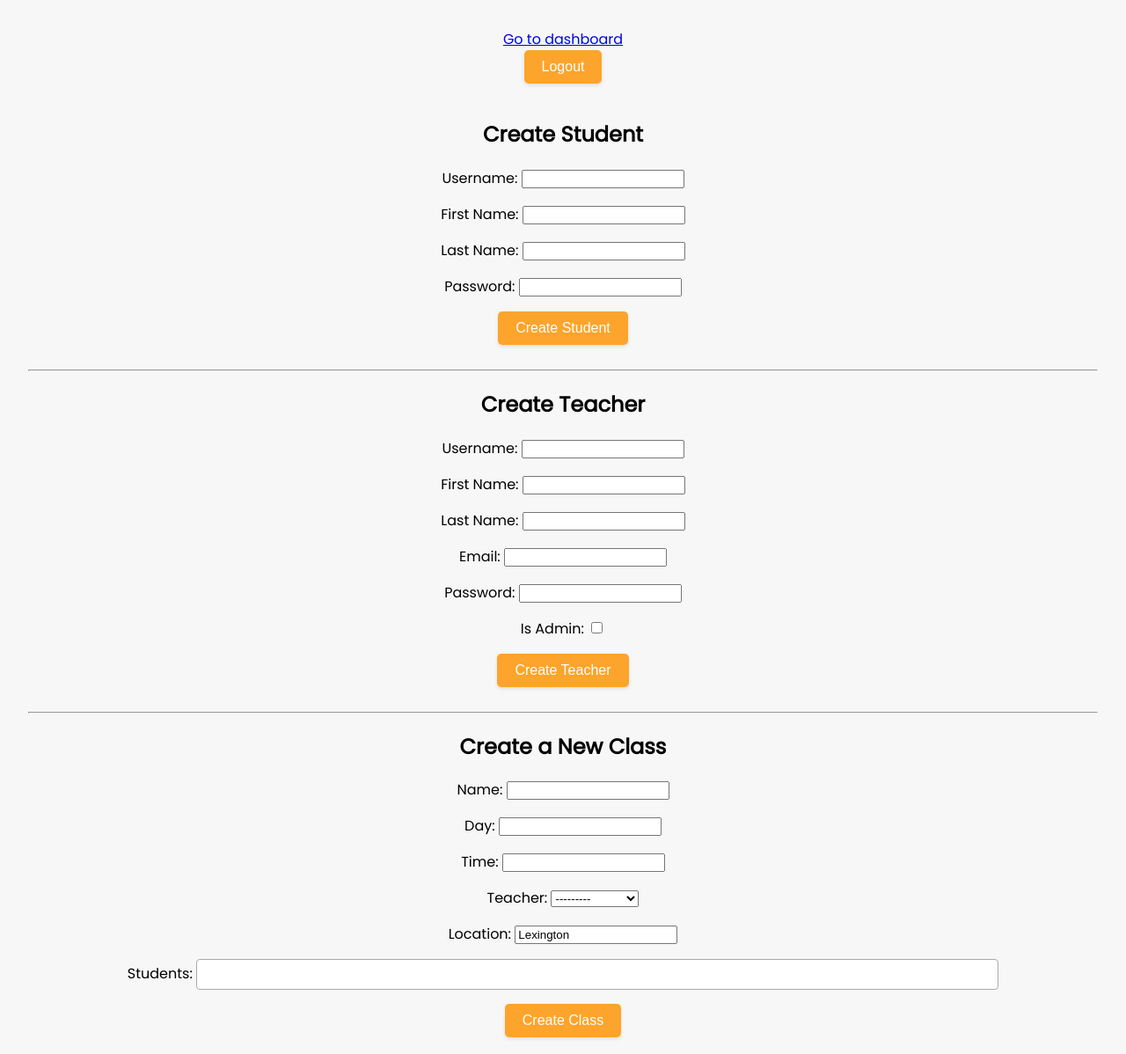
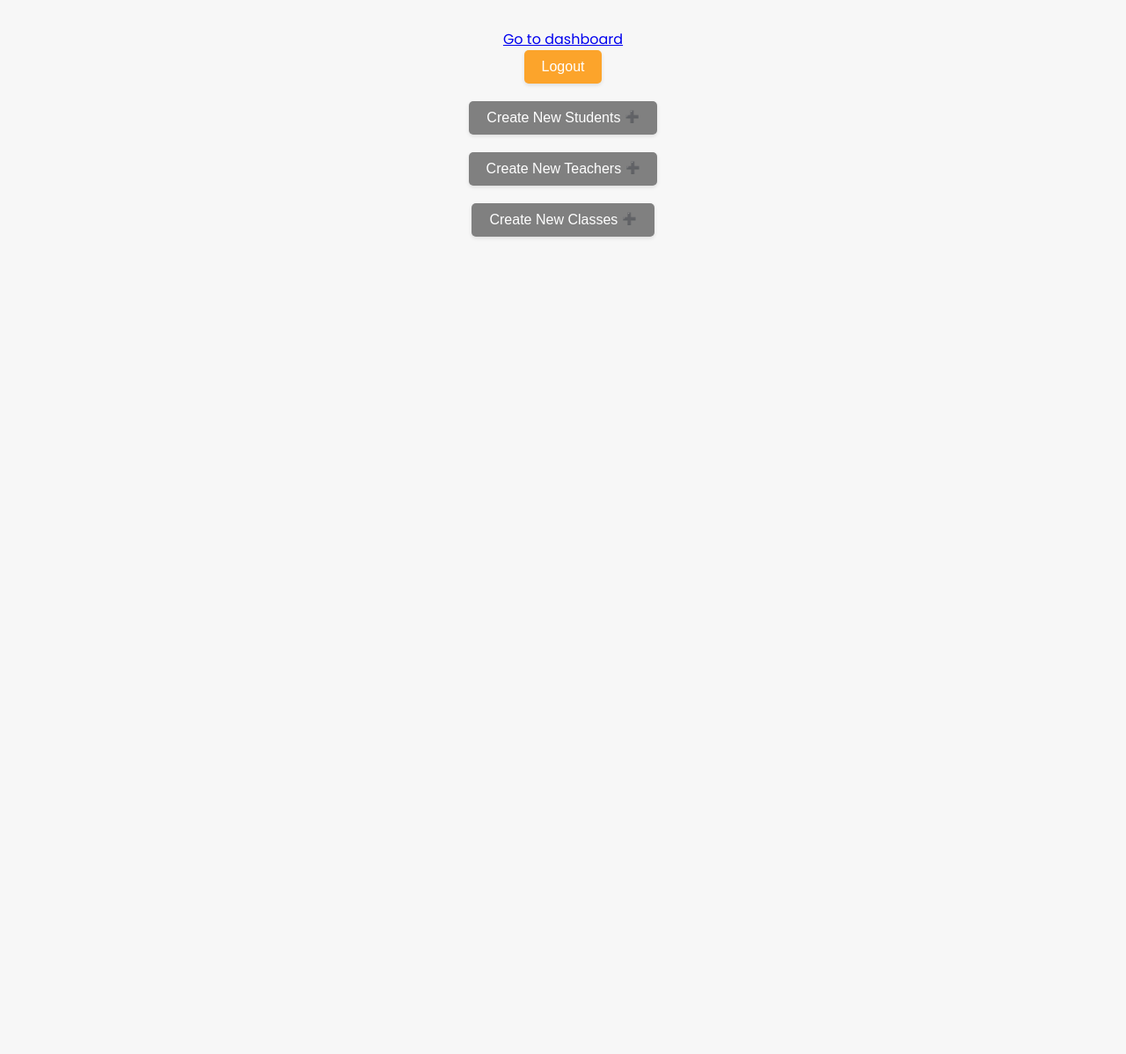
Before and after one commit to CEGabriele/penguin-python-platform, a Django app: page /dashboard/admin-dashboard/ in a window 1280 px wide. Shown: the top 1198 px of the page at 88% size. After the commit the page ends 271 px from the top, so only its background shows below. Run offline with Django 5.2, Linux system fonts and the light colour scheme; a user stored in the database is signed in; tables that the repository leaves empty hold one stand-in row (values such as "Sample post").

Commit message:
Forms to create students etc are now collapsible

```diff
--- a/dashboard/static/styles.css
+++ b/dashboard/static/styles.css
@@ -190,3 +190,27 @@
 .select2-container {
     width: 75% !important;
 }
+
+
+.content {
+    display: none;
+}
+
+.collapsible:after {
+    content: '\02795'; /* Unicode character for "plus" sign (+) */
+    font-size: 13px;
+    color: white;
+    float: right;
+    margin-left: 5px;
+  }
+
+  .active:after {
+    content: "\2796"; /* Unicode character for "minus" sign (-) */
+    color: white
+  }
+.collapsible{
+    background-color: gray;
+}
+.collapsible:hover {
+    background-color: lightgray;
+}
--- a/dashboard/templates/admin_dashboard.html
+++ b/dashboard/templates/admin_dashboard.html
@@ -6,6 +6,27 @@
     {{class_form.media}}
     <link rel = "stylesheet" href = "https://fonts.googleapis.com/css?family=Poppins">
     <link rel="stylesheet" href="{% static 'styles.css' %}">
+    <link href="https://cdn.jsdelivr.net/npm/bootstrap-icons@1.11.3/font/bootstrap-icons.css" rel="stylesheet">
+
+    <script>
+
+        document.addEventListener("DOMContentLoaded", function() {
+            var collapsibles = document.querySelectorAll(".collapsible");
+            for (var i = 0; i < collapsibles.length; i++) {
+                collapsibles[i].addEventListener("click", function() {
+                    this.classList.toggle("active");
+                    var content = this.nextElementSibling;
+                    if (content.style.display === "block") {
+                        content.style.display = "none";
+                    } else {
+                        content.style.display = "block";
+                    }
+                });
+            }
+        });
+
+    </script>
+
 </head>
 <body>
     <a href = "{% url 'teacher_dashboard' %}"> Go to dashboard </a> <br>
@@ -14,31 +35,35 @@
         {% csrf_token %}
         <button type="submit">Logout</button>
     </form>
-
-
+    <br>
+    <button type ="button" class="collapsible">Create New Students</button>
+    <div class="content">
         <h2>Create Student</h2>
         <form method="post">
             {% csrf_token %}
             {{ student_form.as_p }}
             <button type="submit" name="create_student">Create Student</button>
         </form>
-
-    <hr>
-
+    </div>
+    <br>
+    <button type ="button" class="collapsible">Create New Teachers </button>
+    <div class="content">
         <h2>Create Teacher</h2>
         <form method="post">
         {% csrf_token %}
         {{ teacher_form.as_p }}
         <button type="submit" name="create_teacher">Create Teacher</button>
         </form>
-
-    <hr>
-
+    </div>
+    <br>
+    <button type ="button" class="collapsible">Create New Classes </button>
+    <div class="content">
         <h2>Create a New Class</h2>
         <form method="post">
         {% csrf_token %}
         {{ class_form.as_p }}
         <button type="submit" name = "create_class">Create Class</button>
         </form>
+    </div>
 </body>
 </html>
```
Lines whose indentation alone changed are shown as unchanged.
